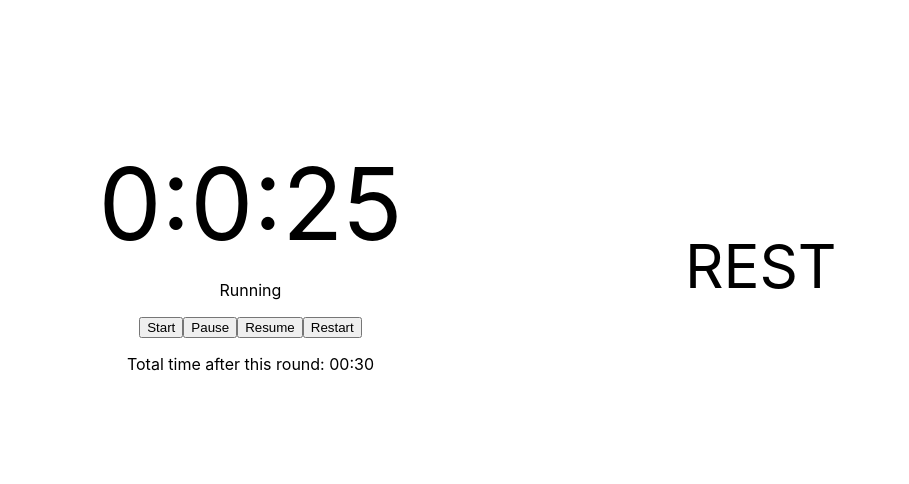
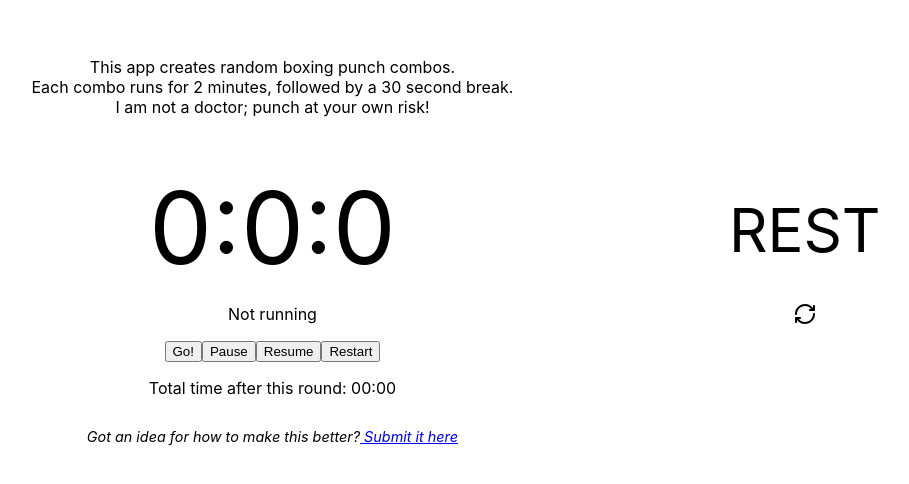
Before and after one commit to nelliemckesson/BoxingBud, a React (Create React App) app in the folder boxingbud/: page / in a window 1280 px wide. Shown: the part 134-618 px from the top of the page, without its empty margins (184-1093 px from the left). Built offline with nearby package versions, Linux system fonts and the light colour scheme.

Commit message:
adding some text and revising button functionality

```diff
--- a/boxingbud/src/App.css
+++ b/boxingbud/src/App.css
@@ -36,8 +36,34 @@
   height: 100vh;
 }
 
+.timerContainer {
+  display: flex;
+  flex-direction: column;
+  align-items: center;
+  justify-content: center;
+}
+
+.text {
+  margin-bottom: 50px;
+}
+
+.text p {
+  margin: 0;
+  padding: 0;
+}
+
 .move {
   margin: 0;
+}
+
+.feedback {
+  font-style: italic;
+  font-size: 0.9em;
+}
+
+.flat {
+  border-width: 0px;
+  background-color: transparent;
 }
 
 @keyframes App-logo-spin {
--- a/boxingbud/src/App.js
+++ b/boxingbud/src/App.js
@@ -4,20 +4,12 @@ import './App.css';
 import Timer from './Timer.js';
 
 function App() {
-  // whether this is punch time or rest time
-  let [main, setMain] = useState(false);
-
-  const toggleMain = () => {
-    setMain(!main);
-  }
-
-  let amt = main ? 120 : 30;
-
+  // initial setup time
   const time = new Date();
-  time.setSeconds(time.getSeconds() + amt);
+  time.setSeconds(time.getSeconds() + 0);
   return (
     <div className="App">
-      <Timer expiryTimestamp={time} isMain={main} />
+      <Timer expiryTimestamp={time} />
     </div>
   );
 }
--- a/boxingbud/src/Combos.js
+++ b/boxingbud/src/Combos.js
@@ -1,7 +1,8 @@
 import React from 'react';
 import { useState, useEffect } from "react";
+import refresh from './refresh.svg';
 
-export default function Combos({newRound}) {
+export default function Combos({newRound, started}) {
   const [currcombo, setCombo] = useState(["jab", "cross"]);
 
   const count = [2, 3, 4, 5];
@@ -48,18 +49,24 @@ export default function Combos({newRound}) {
   }
 
   useEffect(() => {
-    if (newRound == true) {
+    if (newRound == true && started == true) {
       let thisCombo = makeCombo();
       setCombo(thisCombo);
     } else {
       setCombo(["REST"]);
     }
-  }, [newRound]);
+  }, [newRound, started]);
 
 	return (
     <div style={{fontSize: '60px'}}>
       {currcombo ? (
-        <div>{currcombo.map((item,i) => <p key={`move${i}`} className="move">{item}</p>)}</div>
+        <div>
+          <div>{currcombo.map((item,i) => <p key={`move${i}`} className="move">{item}</p>)}</div>
+          <button className="flat" onClick={() => {
+            let newCombo = makeCombo();
+            setCombo(newCombo);
+          }}><img height="20px" width="20px" src={refresh} /></button>
+        </div>
       ) : (
         <p>"Rest"</p>
       )}
--- a/boxingbud/src/Timer.js
+++ b/boxingbud/src/Timer.js
@@ -4,9 +4,10 @@ import { useTimer } from 'react-timer-hook';
 import Combos from './Combos.js';
 import Bell from './Bell.js';
 
-export default function Timer({expiryTimestamp, isMain}) {
+export default function Timer({expiryTimestamp}) {
   const [main, setMain] = useState(false);
   const [total, setTotal] = useState(0);
+  const [started, setStarted] = useState(false);
 
   const {
     seconds,
@@ -25,6 +26,7 @@ export default function Timer({expiryTimestamp, isMain}) {
   }
 
   useEffect(() => {
+    if (started == true) {
       // Update the document title using the browser API
       let amt = main ? 120 : 30;
       // let amt = main ? 20 : 10;
@@ -33,7 +35,8 @@ export default function Timer({expiryTimestamp, isMain}) {
       time.setSeconds(time.getSeconds() + amt);
       restart(time);
       start();
-  }, [main]);
+    }
+  }, [main, started]);
 
   const getTotal = val => {
     let myTime = (val/60).toFixed(2);
@@ -46,12 +49,23 @@ export default function Timer({expiryTimestamp, isMain}) {
 
   return (
     <div className="container" style={{textAlign: 'center'}}>
-      <div>
+      <div className="timerContainer">
+        <div className="text">
+          <p>This app creates random boxing punch combos.</p>
+          <p>Each combo runs for 2 minutes, followed by a 30 second break.</p>
+          <p>I am not a doctor; punch at your own risk!</p>
+        </div>
         <div style={{fontSize: '100px', width: '350px'}}>
           <span>{hours}</span>:<span>{minutes}</span>:<span>{seconds}</span>
         </div>
-        <p>{isRunning ? 'Running' : 'Not running'}</p>
-        <button onClick={start}>Start</button>
+        <p>{isRunning && started ? 'Running' : 'Not running'}</p>
+        <div>
+          <button onClick={() => {
+            if (started == false) {
+              setStarted(true);
+              setMain(false);
+            };
+          }}>Go!</button>
           <button onClick={pause}>Pause</button>
           <button onClick={resume}>Resume</button>
           <button onClick={() => {
@@ -62,11 +76,16 @@ export default function Timer({expiryTimestamp, isMain}) {
             time.setSeconds(time.getSeconds() + 30);
             restart(time)
           }}>Restart</button>
+        </div>
         <p>Total time after this round: {getTotal(total)}</p>
+        <p className="feedback">
+          Got an idea for how to make this better?
+          <a href="https://github.com/nelliemckesson/BoxingBud/issues"> Submit it here</a>
+        </p>
         <Bell newRound={main} />
       </div>
       <div>
-        <Combos newRound={main} />
+        <Combos newRound={main} started={started} />
       </div>
     </div>
   );
```
Also changed, not shown: boxingbud/package.json (+7 -1 lines), boxingbud/src/refresh.svg (added). Lines whose indentation alone changed are shown as unchanged.
